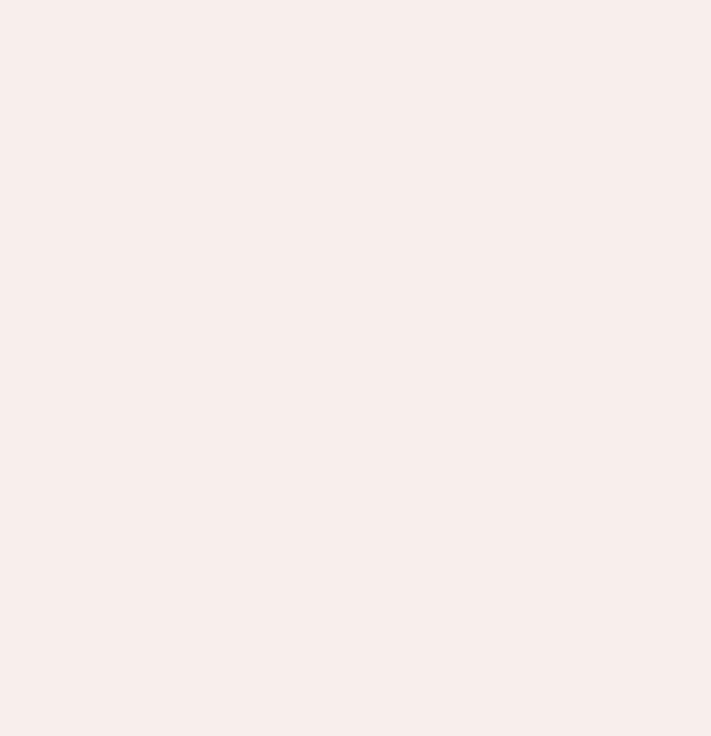
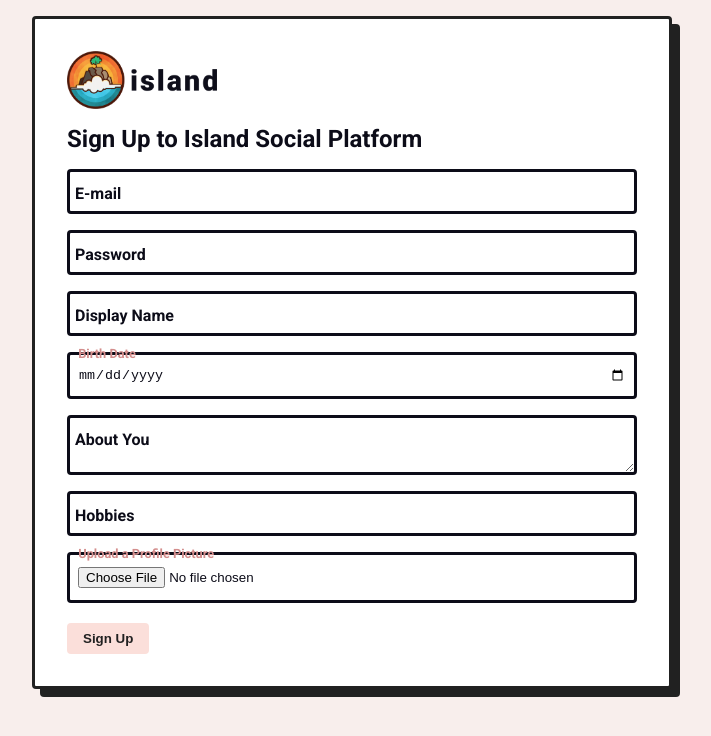
Before and after one commit to furkan-ceylan/island, a Vue app in the folder frontend/: page /signup in a window 1280 px wide. Before the commit this address had no page. Shown: the top 736 px of the page, without its empty margins (288-999 px from the left). Built offline with nearby package versions, Linux system fonts and the light colour scheme.

Commit message:
Create Signup Component

```diff
--- a/frontend/src/router/index.js
+++ b/frontend/src/router/index.js
@@ -1,6 +1,7 @@
 import { createRouter, createWebHistory } from 'vue-router'
 import Home from '../views/Home.vue'
 import Login from '../views/auth/Login.vue'
+import Signup from '../views/auth/Signup.vue'
 
 const routes = [
   {
@@ -12,6 +13,11 @@ const routes = [
     path: '/login',
     name: 'Login',
     component: Login,
+  },
+  {
+    path: '/signup',
+    name: 'Signup',
+    component: Signup,
   },
   // {
   //   path: '/about',
--- /dev/null
+++ b/frontend/src/views/auth/Signup.vue
@@ -0,0 +1,159 @@
+<template>
+  <article class="signup">
+    <div class="card card--accent">
+      <img class="card__logo" src="../../assets/logo.png" />
+      <h2 class="card__text">
+        Sign Up to Island Social Platform
+      </h2>
+      <label class="input">
+        <input class="input__field" type="text" placeholder=" " />
+        <span class="input__label">E-mail</span>
+      </label>
+      <label class="input">
+        <input class="input__field" type="text" placeholder=" " />
+        <span class="input__label">Password</span>
+      </label>
+      <label class="input">
+        <input class="input__field" type="text" placeholder=" " />
+        <span class="input__label">Display Name</span>
+      </label>
+      <label class="input">
+        <input class="input__field" type="date" placeholder=" " />
+        <span class="input__label">Birth Date</span>
+      </label>
+      <label class="input">
+        <textarea class="input__field" type="text" placeholder=" " />
+        <span class="input__label">About You</span>
+      </label>
+      <label class="input">
+        <input class="input__field" type="text" placeholder=" " />
+        <span class="input__label">Hobbies</span>
+      </label>
+      <label class="input">
+        <input
+          class="input__field"
+          type="file"
+          accept="image/*"
+          placeholder=" "
+        />
+        <span class="input__label">Upload a Profile Picture</span>
+      </label>
+      <div class="button-group">
+        <button>Sign Up</button>
+      </div>
+    </div>
+  </article>
+</template>
+
+<script>
+export default { name: 'Signup' }
+</script>
+
+<style lang="scss" scoped>
+.card {
+  background: var(--white);
+  padding: calc(4 * var(--size-bezel));
+  border-radius: var(--size-radius);
+  border: 3px solid var(--color-shadow, currentColor);
+  box-shadow: 0.5rem 0.5rem 0 var(--color-shadow, currentColor);
+
+  &--inverted {
+    --color-background: var(--color-dark);
+    color: var(--color-light);
+    --color-shadow: var(--color-accent);
+  }
+
+  &--accent {
+    --color-background: var(--color-signal);
+    --color-accent: var(--color-light);
+    color: var(--color-dark);
+  }
+
+  &__logo {
+    width: 150px;
+    margin-bottom: 1rem;
+  }
+
+  *:first-child {
+    margin-top: 0;
+  }
+
+  &__text {
+    margin-bottom: 1rem;
+  }
+}
+
+.signup {
+  max-width: 40rem;
+  padding: 1rem;
+  margin-left: auto;
+  margin-right: auto;
+}
+
+.input {
+  position: relative;
+
+  &__label {
+    position: absolute;
+    left: 0;
+    top: 0;
+    padding: calc(var(--size-bezel) * 0.75) calc(var(--size-bezel) * 0.5);
+    margin: calc(var(--size-bezel) * 0.75 + 3px) calc(var(--size-bezel) * 0.5);
+    white-space: nowrap;
+    transform: translate(0, 0);
+    transform-origin: 0 0;
+    transition: transform 120ms ease-in;
+    font-weight: bold;
+    line-height: 1.2;
+  }
+  &__field {
+    box-sizing: border-box;
+    display: block;
+    width: 100%;
+    border: 3px solid currentColor;
+    padding: calc(var(--size-bezel) * 1.5) var(--size-bezel);
+    color: currentColor;
+    background: transparent;
+    border-radius: var(--size-radius);
+    margin-bottom: 1rem;
+
+    &:focus,
+    &:not(:placeholder-shown) {
+      & + .input__label {
+        transform: translate(0.25rem, -65%) scale(0.8);
+        color: var(--pink);
+      }
+    }
+  }
+}
+
+.button-group {
+  margin-top: calc(var(--size-bezel) * 2.5);
+  display: flex;
+  justify-content: space-between;
+}
+
+button {
+  color: currentColor;
+  padding: var(--size-bezel) calc(var(--size-bezel) * 2);
+  background: var(--light);
+  border: none;
+  border-radius: var(--size-radius);
+  font-weight: 900;
+}
+
+button + button {
+  margin-left: calc(var(--size-bezel) * 2);
+}
+
+.icon {
+  display: inline-block;
+  width: 1em;
+  height: 1em;
+  margin-right: 0.5em;
+}
+
+.hidden {
+  display: none;
+}
+</style>
```
